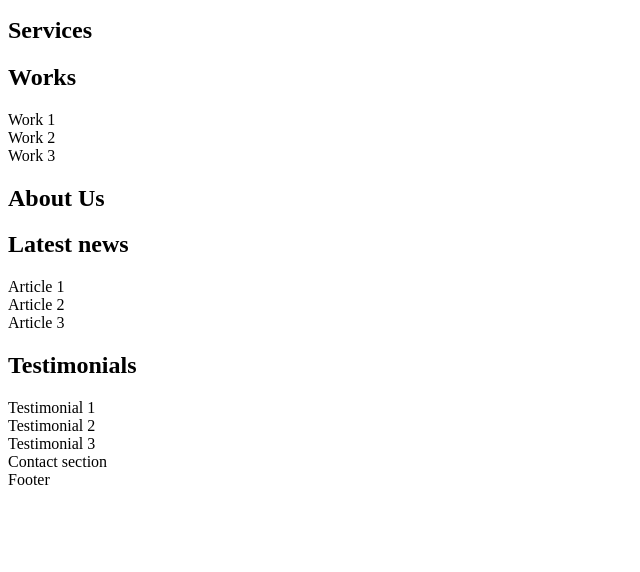
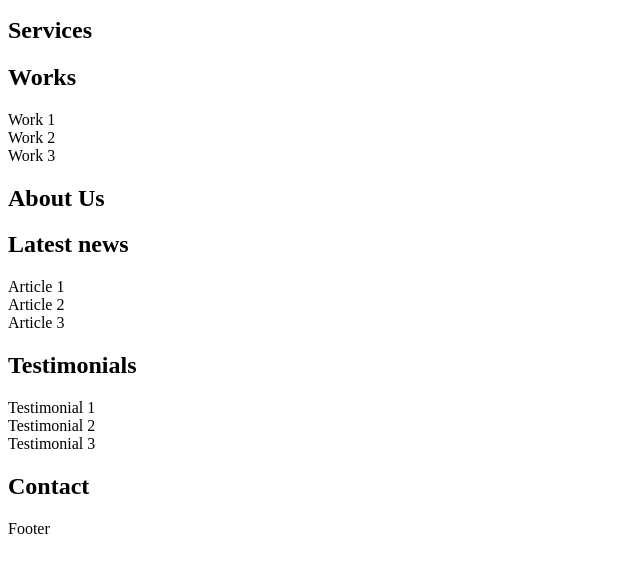
Before and after one commit to MrkielCode/alx-frontend, a plain HTML site: page 0x00-html_advanced/9-index.html in a window 1280 px wide. Shown: the part 136-708 px from the top of the page, without its empty margins (0-640 px from the left). Drawn offline with Linux system fonts and the light colour scheme.

Commit message:
added level 2 headings

```diff
--- a/0x00-html_advanced/9-index.html
+++ b/0x00-html_advanced/9-index.html
@@ -2,7 +2,7 @@
 <html lang="en" dir="ltr">
 <head>
     <meta charset="UTF-8">
-    <meta name="viewport" content="width=device-width, initial-scale=1.0 viewport-fit=cover">
+    <meta name="viewport" content="width=device-width, initial-scale=1.0, viewport-fit=cover">
     <title>Homepage - Techium</title>
     <meta name="description" content="Techium is a digital agency">
     <link rel="icon" href="./favicon.ico" type="image/x-icon">
@@ -30,7 +30,7 @@
             <article>Testimonial 2</article>
             <article>Testimonial 3</article>
         </section>
-        <section>Contact section</section>
+        <section><h2>Contact</h2></section>
     </main>
     <footer>
         Footer
```
